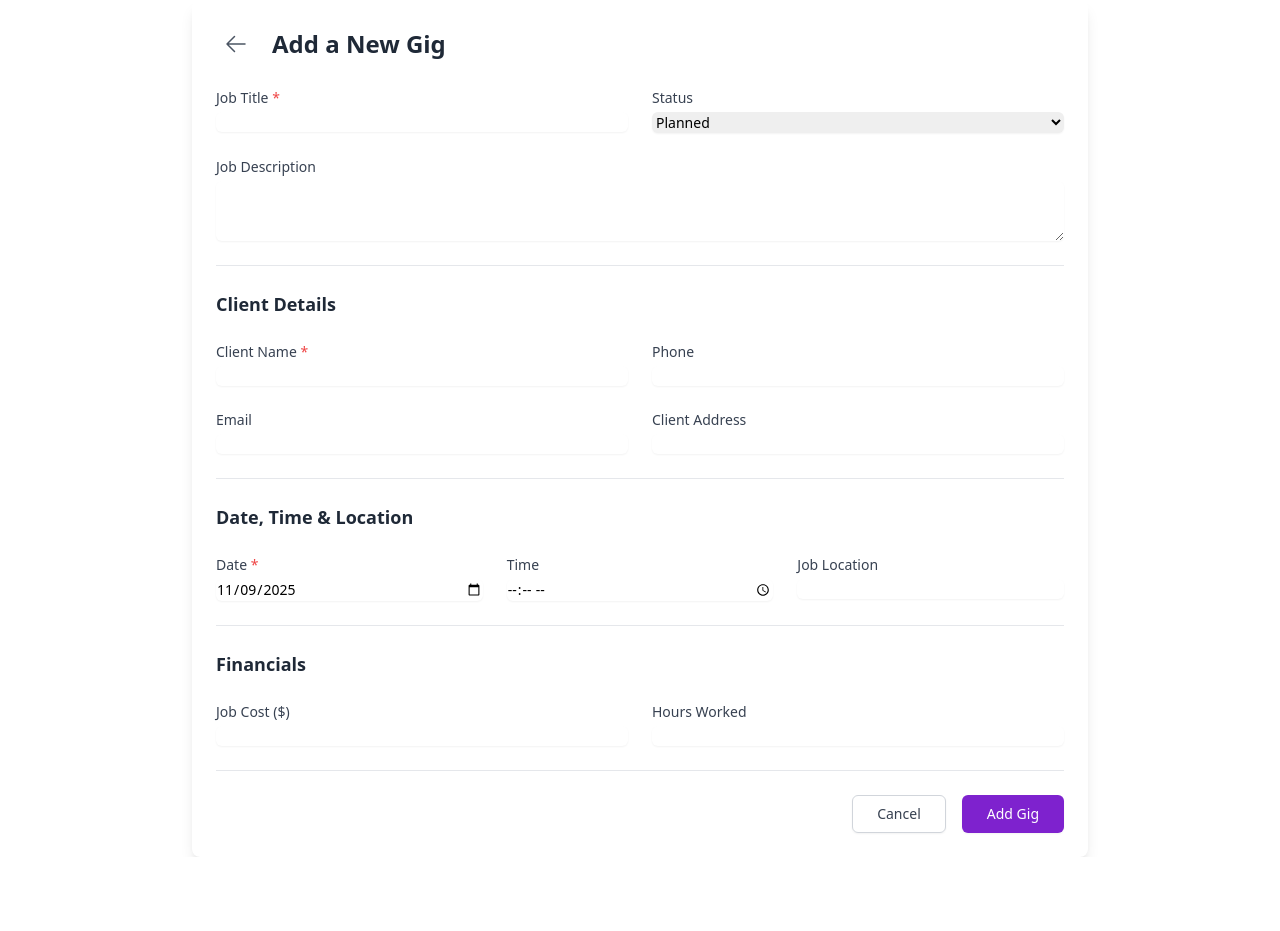
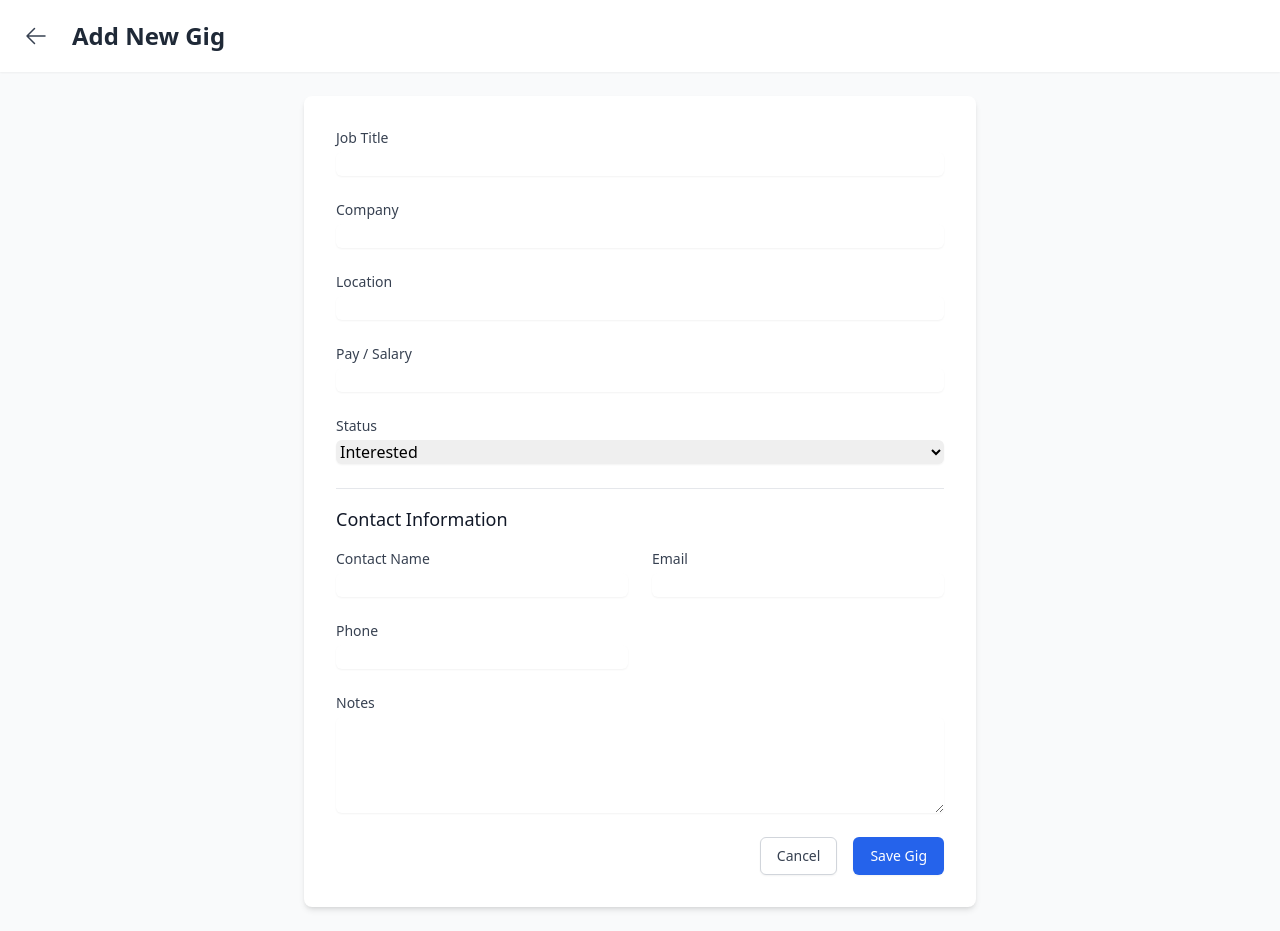
Before and after one commit to dvdlgilbert/my-gig-jobs, a React (Vite) app: page / in a window 1280 px wide. Both pictures are taken after a click on the button "Add new gig". Before the commit the page ends 857 px from the top, so only its background shows below. Built offline with nearby package versions, Linux system fonts and the light colour scheme.

Commit message:
Refactor GigForm to use updated Gig structure

```diff
--- a/components/GigForm.tsx
+++ b/components/GigForm.tsx
@@ -1,157 +1,139 @@
 import React, { useState, useEffect } from 'react';
-import type { Gig } from '../types';
+import type { Gig, GigStatus } from '../types';
 import ArrowLeftIcon from './icons/ArrowLeftIcon';
 
 interface GigFormProps {
   gig: Gig | null;
-  onSave: (gig: Omit<Gig, 'id'> & { id?: number }) => void;
+  onSave: (gig: Gig) => void;
   onCancel: () => void;
 }
 
+const statusOptions: GigStatus[] = ['Interested', 'Applied', 'Interviewing', 'Offer', 'Rejected', 'Declined'];
+
 const GigForm: React.FC<GigFormProps> = ({ gig, onSave, onCancel }) => {
-  const [formData, setFormData] = useState<Omit<Gig, 'id'>>({
-    jobTitle: '',
-    jobDescription: '',
-    clientName: '',
-    clientPhone: '',
-    clientEmail: '',
-    clientAddress: '',
-    date: new Date().toISOString().split('T')[0],
-    time: '',
-    jobLocation: '',
-    jobCost: 0,
-    hoursWorked: 0,
-    jobStatus: 'Planned',
+  const [formData, setFormData] = useState<Omit<Gig, 'id' | 'dateApplied'>>({
+    title: '',
+    company: '',
+    location: '',
+    pay: '',
+    status: 'Interested',
+    contact: { name: '', email: '', phone: '' },
+    notes: '',
   });
 
   useEffect(() => {
     if (gig) {
       setFormData({
-        ...gig,
-        date: gig.date ? new Date(gig.date).toISOString().split('T')[0] : new Date().toISOString().split('T')[0],
+        title: gig.title,
+        company: gig.company,
+        location: gig.location,
+        pay: gig.pay,
+        status: gig.status,
+        contact: { ...gig.contact },
+        notes: gig.notes,
       });
     }
   }, [gig]);
 
   const handleChange = (e: React.ChangeEvent<HTMLInputElement | HTMLTextAreaElement | HTMLSelectElement>) => {
-    const { name, value, type } = e.target;
-
-    let processedValue: string | number = value;
-
-    if (type === 'number') {
-      processedValue = value === '' ? 0 : parseFloat(value);
-      if (isNaN(processedValue as number)) {
-        processedValue = 0;
+    const { name, value } = e.target;
+    if (name === 'name' || name === 'email' || name === 'phone') {
+      setFormData(prev => ({
+        ...prev,
+        contact: { ...prev.contact, [name]: value },
+      }));
+    } else {
+      setFormData(prev => ({ ...prev, [name]: value as GigStatus }));
     }
-    }
-
-    setFormData(prev => ({ ...prev, [name]: processedValue }));
   };
 
   const handleSubmit = (e: React.FormEvent) => {
     e.preventDefault();
-    if (!formData.jobTitle || !formData.clientName || !formData.date) {
-      alert('Please fill in Job Title, Client Name, and Date.');
-      return;
-    }
-    onSave({ ...formData, id: gig?.id });
+    const gigToSave: Gig = {
+      ...formData,
+      id: gig?.id || new Date().toISOString(),
+      dateApplied: gig?.dateApplied || new Date().toISOString(),
+    };
+    onSave(gigToSave);
   };
 
-  const formTitle = gig ? 'Edit Gig' : 'Add a New Gig';
+  const isEditing = !!gig;
 
   return (
-    <div className="bg-white p-6 rounded-lg shadow-lg max-w-4xl mx-auto">
-      <div className="flex items-center mb-6">
-        <button onClick={onCancel} className="mr-4 p-2 rounded-full hover:bg-gray-100">
-          <ArrowLeftIcon className="h-6 w-6 text-gray-600" />
+    <div className="min-h-screen bg-gray-50">
+       <header className="bg-white shadow-sm">
+        <div className="container mx-auto px-4 py-4 flex items-center">
+          <button onClick={onCancel} className="p-2 mr-4 rounded-full hover:bg-gray-100">
+            <ArrowLeftIcon className="h-6 w-6 text-gray-700" />
           </button>
-        <h2 className="text-2xl font-bold text-gray-800">{formTitle}</h2>
+          <h1 className="text-2xl font-bold text-gray-800">
+            {isEditing ? 'Edit Gig' : 'Add New Gig'}
+          </h1>
+        </div>
+      </header>
+      <main className="container mx-auto px-4 py-6">
+        <form onSubmit={handleSubmit} className="bg-white p-8 rounded-lg shadow-md space-y-6 max-w-2xl mx-auto">
+
+          <div>
+            <label htmlFor="title" className="block text-sm font-medium text-gray-700">Job Title</label>
+            <input type="text" name="title" id="title" value={formData.title} onChange={handleChange} required className="mt-1 block w-full border-gray-300 rounded-md shadow-sm focus:ring-blue-500 focus:border-blue-500"/>
           </div>
 
-      <form onSubmit={handleSubmit} className="space-y-6">
-        {/* Job Details */}
-        <div className="grid grid-cols-1 md:grid-cols-2 gap-6">
           <div>
-            <label htmlFor="jobTitle" className="block text-sm font-medium text-gray-700">Job Title <span className="text-red-500">*</span></label>
-            <input type="text" name="jobTitle" id="jobTitle" value={formData.jobTitle} onChange={handleChange} required className="mt-1 block w-full rounded-md border-gray-300 shadow-sm focus:border-purple-500 focus:ring-purple-500 sm:text-sm" />
+            <label htmlFor="company" className="block text-sm font-medium text-gray-700">Company</label>
+            <input type="text" name="company" id="company" value={formData.company} onChange={handleChange} required className="mt-1 block w-full border-gray-300 rounded-md shadow-sm focus:ring-blue-500 focus:border-blue-500"/>
+          </div>
+
+          <div>
+            <label htmlFor="location" className="block text-sm font-medium text-gray-700">Location</label>
+            <input type="text" name="location" id="location" value={formData.location} onChange={handleChange} className="mt-1 block w-full border-gray-300 rounded-md shadow-sm focus:ring-blue-500 focus:border-blue-500"/>
+          </div>
+
+          <div>
+            <label htmlFor="pay" className="block text-sm font-medium text-gray-700">Pay / Salary</label>
+            <input type="text" name="pay" id="pay" value={formData.pay} onChange={handleChange} className="mt-1 block w-full border-gray-300 rounded-md shadow-sm focus:ring-blue-500 focus:border-blue-500"/>
+          </div>
+
+          <div>
+            <label htmlFor="status" className="block text-sm font-medium text-gray-700">Status</label>
+            <select name="status" id="status" value={formData.status} onChange={handleChange} className="mt-1 block w-full border-gray-300 rounded-md shadow-sm focus:ring-blue-500 focus:border-blue-500">
+              {statusOptions.map(option => <option key={option} value={option}>{option}</option>)}
+            </select>
+          </div>
+
+          <div className="pt-4 border-t">
+            <h3 className="text-lg font-medium text-gray-900">Contact Information</h3>
+            <div className="mt-4 grid grid-cols-1 gap-6 sm:grid-cols-2">
+              <div>
+                <label htmlFor="name" className="block text-sm font-medium text-gray-700">Contact Name</label>
+                <input type="text" name="name" id="name" value={formData.contact.name} onChange={handleChange} className="mt-1 block w-full border-gray-300 rounded-md shadow-sm focus:ring-blue-500 focus:border-blue-500"/>
               </div>
               <div>
-            <label htmlFor="jobStatus" className="block text-sm font-medium text-gray-700">Status</label>
-            <select name="jobStatus" id="jobStatus" value={formData.jobStatus} onChange={handleChange} className="mt-1 block w-full rounded-md border-gray-300 shadow-sm focus:border-purple-500 focus:ring-purple-500 sm:text-sm">
-              <option>Planned</option>
-              <option>Confirmed</option>
-              <option>Working</option>
-              <option>Completed</option>
-              <option>Cancelled</option>
-            </select>
-          </div>
+                <label htmlFor="email" className="block text-sm font-medium text-gray-700">Email</label>
+                <input type="email" name="email" id="email" value={formData.contact.email} onChange={handleChange} className="mt-1 block w-full border-gray-300 rounded-md shadow-sm focus:ring-blue-500 focus:border-blue-500"/>
               </div>
               <div>
-          <label htmlFor="jobDescription" className="block text-sm font-medium text-gray-700">Job Description</label>
-          <textarea name="jobDescription" id="jobDescription" value={formData.jobDescription} onChange={handleChange} rows={3} className="mt-1 block w-full rounded-md border-gray-300 shadow-sm focus:border-purple-500 focus:ring-purple-500 sm:text-sm"></textarea>
+                <label htmlFor="phone" className="block text-sm font-medium text-gray-700">Phone</label>
+                <input type="tel" name="phone" id="phone" value={formData.contact.phone} onChange={handleChange} className="mt-1 block w-full border-gray-300 rounded-md shadow-sm focus:ring-blue-500 focus:border-blue-500"/>
               </div>
-
-        {/* Client Details */}
-        <h3 className="text-lg font-semibold text-gray-800 border-t pt-6">Client Details</h3>
-        <div className="grid grid-cols-1 md:grid-cols-2 gap-6">
-          <div>
-            <label htmlFor="clientName" className="block text-sm font-medium text-gray-700">Client Name <span className="text-red-500">*</span></label>
-            <input type="text" name="clientName" id="clientName" value={formData.clientName} onChange={handleChange} required className="mt-1 block w-full rounded-md border-gray-300 shadow-sm focus:border-purple-500 focus:ring-purple-500 sm:text-sm" />
-          </div>
-          <div>
-            <label htmlFor="clientPhone" className="block text-sm font-medium text-gray-700">Phone</label>
-            <input type="tel" name="clientPhone" id="clientPhone" value={formData.clientPhone || ''} onChange={handleChange} className="mt-1 block w-full rounded-md border-gray-300 shadow-sm focus:border-purple-500 focus:ring-purple-500 sm:text-sm" />
-          </div>
-          <div>
-            <label htmlFor="clientEmail" className="block text-sm font-medium text-gray-700">Email</label>
-            <input type="email" name="clientEmail" id="clientEmail" value={formData.clientEmail || ''} onChange={handleChange} className="mt-1 block w-full rounded-md border-gray-300 shadow-sm focus:border-purple-500 focus:ring-purple-500 sm:text-sm" />
-          </div>
-          <div>
-            <label htmlFor="clientAddress" className="block text-sm font-medium text-gray-700">Client Address</label>
-            <input type="text" name="clientAddress" id="clientAddress" value={formData.clientAddress || ''} onChange={handleChange} className="mt-1 block w-full rounded-md border-gray-300 shadow-sm focus:border-purple-500 focus:ring-purple-500 sm:text-sm" />
             </div>
           </div>
 
-        {/* Date, Time & Location */}
-        <h3 className="text-lg font-semibold text-gray-800 border-t pt-6">Date, Time & Location</h3>
-        <div className="grid grid-cols-1 md:grid-cols-3 gap-6">
           <div>
-            <label htmlFor="date" className="block text-sm font-medium text-gray-700">Date <span className="text-red-500">*</span></label>
-            <input type="date" name="date" id="date" value={formData.date} onChange={handleChange} required className="mt-1 block w-full rounded-md border-gray-300 shadow-sm focus:border-purple-500 focus:ring-purple-500 sm:text-sm" />
-          </div>
-          <div>
-            <label htmlFor="time" className="block text-sm font-medium text-gray-700">Time</label>
-            <input type="time" name="time" id="time" value={formData.time || ''} onChange={handleChange} className="mt-1 block w-full rounded-md border-gray-300 shadow-sm focus:border-purple-500 focus:ring-purple-500 sm:text-sm" />
-          </div>
-           <div>
-            <label htmlFor="jobLocation" className="block text-sm font-medium text-gray-700">Job Location</label>
-            <input type="text" name="jobLocation" id="jobLocation" value={formData.jobLocation || ''} onChange={handleChange} className="mt-1 block w-full rounded-md border-gray-300 shadow-sm focus:border-purple-500 focus:ring-purple-500 sm:text-sm" />
-          </div>
+            <label htmlFor="notes" className="block text-sm font-medium text-gray-700">Notes</label>
+            <textarea name="notes" id="notes" rows={4} value={formData.notes} onChange={handleChange} className="mt-1 block w-full border-gray-300 rounded-md shadow-sm focus:ring-blue-500 focus:border-blue-500"></textarea>
           </div>
 
-        {/* Financials */}
-        <h3 className="text-lg font-semibold text-gray-800 border-t pt-6">Financials</h3>
-        <div className="grid grid-cols-1 md:grid-cols-2 gap-6">
-          <div>
-            <label htmlFor="jobCost" className="block text-sm font-medium text-gray-700">Job Cost ($)</label>
-            <input type="number" name="jobCost" id="jobCost" value={formData.jobCost || ''} onChange={handleChange} step="0.01" min="0" className="mt-1 block w-full rounded-md border-gray-300 shadow-sm focus:border-purple-500 focus:ring-purple-500 sm:text-sm" />
-          </div>
-          <div>
-            <label htmlFor="hoursWorked" className="block text-sm font-medium text-gray-700">Hours Worked</label>
-            <input type="number" name="hoursWorked" id="hoursWorked" value={formData.hoursWorked || ''} onChange={handleChange} step="0.1" min="0" className="mt-1 block w-full rounded-md border-gray-300 shadow-sm focus:border-purple-500 focus:ring-purple-500 sm:text-sm" />
-          </div>
-        </div>
-
-        {/* Actions */}
-        <div className="flex justify-end space-x-4 pt-6 border-t">
-          <button type="button" onClick={onCancel} className="px-6 py-2 border border-gray-300 rounded-md shadow-sm text-sm font-medium text-gray-700 hover:bg-gray-50 focus:outline-none focus:ring-2 focus:ring-offset-2 focus:ring-purple-500">
+          <div className="flex justify-end space-x-4">
+            <button type="button" onClick={onCancel} className="px-4 py-2 border border-gray-300 rounded-md shadow-sm text-sm font-medium text-gray-700 bg-white hover:bg-gray-50 focus:outline-none focus:ring-2 focus:ring-offset-2 focus:ring-indigo-500">
               Cancel
             </button>
-          <button type="submit" className="px-6 py-2 border border-transparent rounded-md shadow-sm text-sm font-medium text-white bg-purple-700 hover:bg-purple-800 focus:outline-none focus:ring-2 focus:ring-offset-2 focus:ring-purple-500">
-            {gig ? 'Save Changes' : 'Add Gig'}
+            <button type="submit" className="px-4 py-2 border border-transparent rounded-md shadow-sm text-sm font-medium text-white bg-blue-600 hover:bg-blue-700 focus:outline-none focus:ring-2 focus:ring-offset-2 focus:ring-blue-500">
+              Save Gig
             </button>
           </div>
         </form>
+      </main>
     </div>
   );
 };
```
Lines whose indentation alone changed are shown as unchanged.
